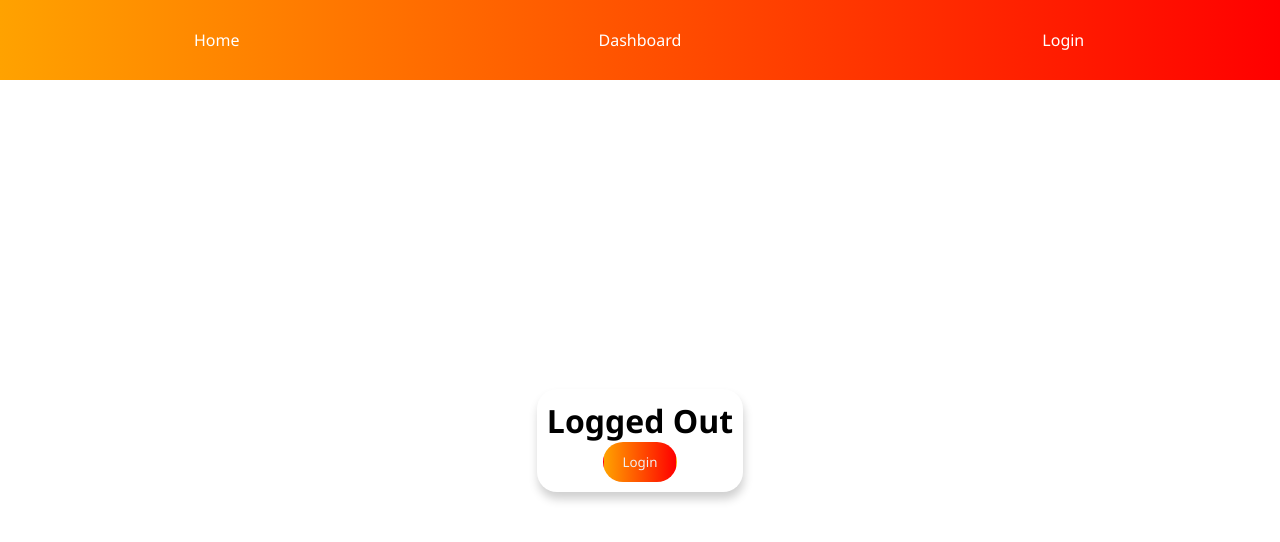
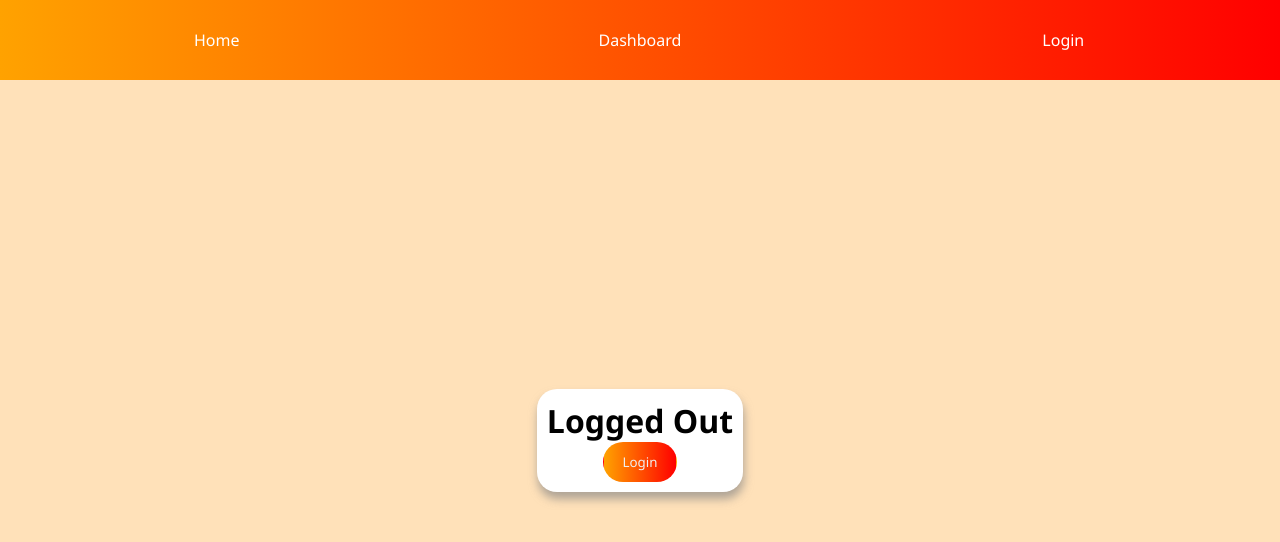
Before and after one commit to IkenNwa/altschool-exam, a React (Vite) app: page /login in a window 1280 px wide. Shown: the top 542 px of the page. Built offline with nearby package versions, Linux system fonts and the light colour scheme.

Commit message:
Changed Background Color

```diff
--- a/src/App.css
+++ b/src/App.css
@@ -1,6 +1,7 @@
 :root{
   --gradientColor: linear-gradient(270deg, #FF0000, #FFA200);
-  --hovers: #d0d0d0;
+  --hovers: #00ff00;
+  --shadows: #868484aa;
 }
 *{
   margin: 0;
@@ -51,6 +52,7 @@ body{
   justify-content: center;
   height: 90vh;
   padding: 3em;
+  background-color: #ffe1b9;
 }
 .user-image{
   border-radius: 50%;
@@ -63,7 +65,7 @@ body{
   background: #FFFFFF;
   border-radius: 20px;
   padding: 10px;
-  box-shadow: 1px 7px 10px var(--hovers);
+  box-shadow: 1px 7px 10px var(--shadows);
   width: fit-content;
   height: fit-content;
 }
```
